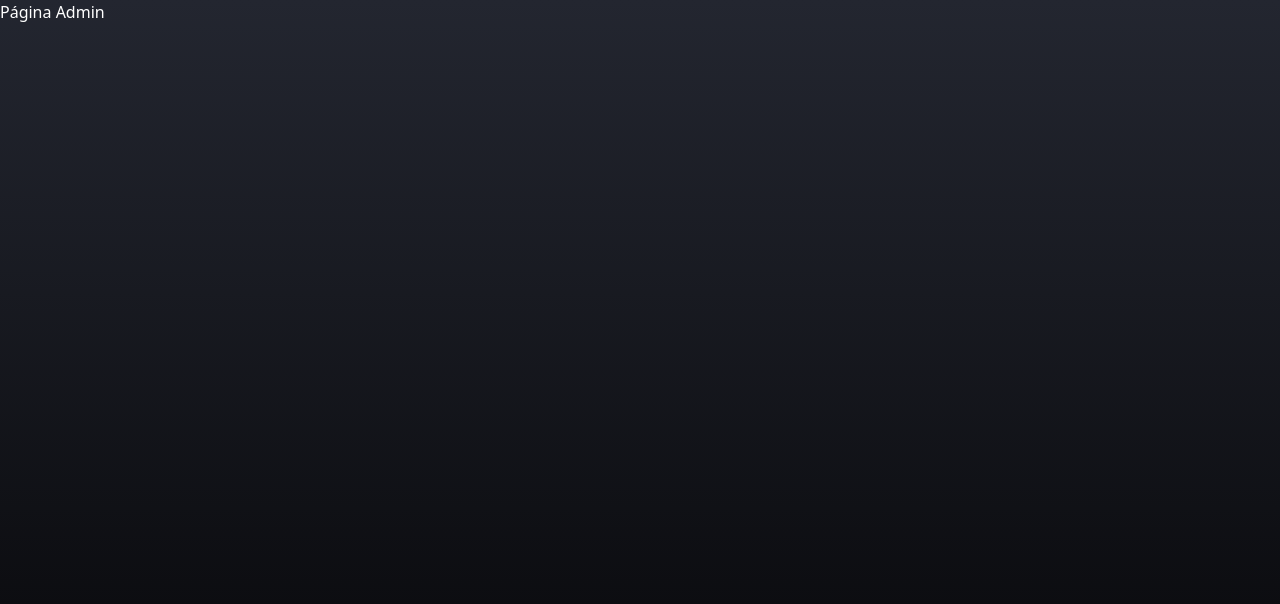
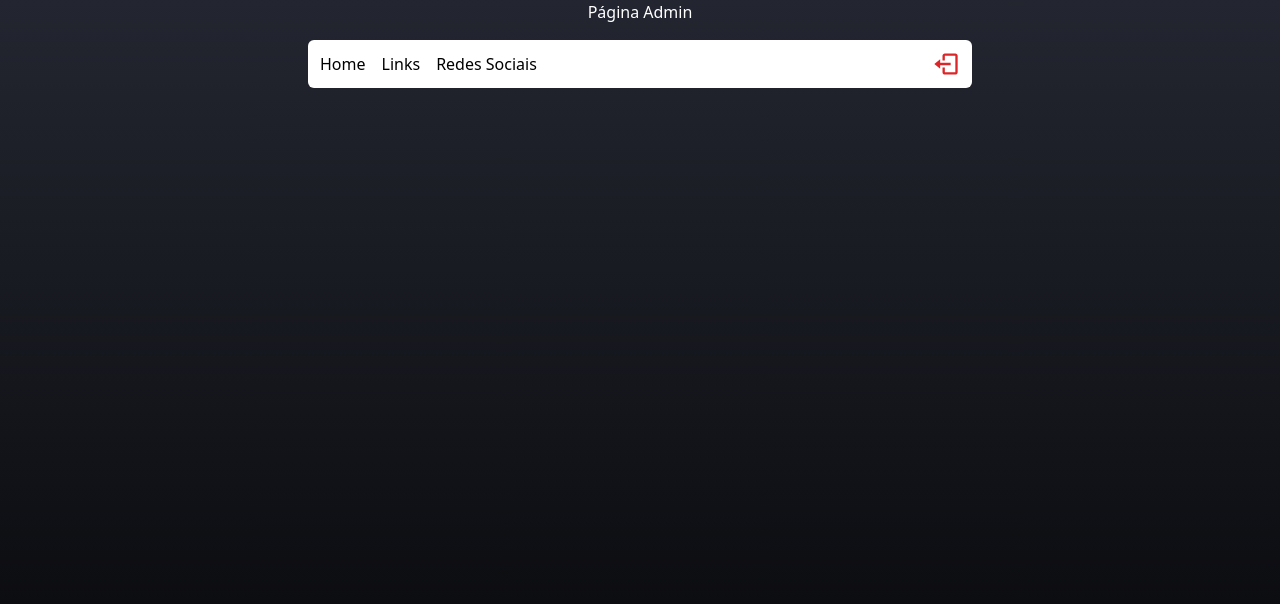
Before and after one commit to PedroVRibeiro/linktree-react-ts, a React (Vite) app: page /admin in a window 1280 px wide. Shown: the top 604 px of the page. Built offline with nearby package versions, Linux system fonts and the light colour scheme; no server answers; sample sign-in values are in the browser's storage.

Commit message:
create header component for navigation and logout

```diff
--- /dev/null
+++ b/src/components/Header/index.tsx
@@ -0,0 +1,26 @@
+import { signOut } from "firebase/auth";
+import { auth } from "../../services/firebaseConnection";
+import { Link } from "react-router-dom";
+import { BiLogOut } from "react-icons/bi";
+
+export function Header() {
+  async function handleLogout() {
+    await signOut(auth);
+  }
+
+  return (
+    <header className="w-full max-w-2xl mt-4 px-1">
+      <nav className="w-full bg-white h-12 flex items-center justify-between rounded-md px-3">
+        <div className="flex gap-4 font-medium">
+          <Link to="/">Home</Link>
+          <Link to="/admin">Links</Link>
+          <Link to="/admin/social">Redes Sociais</Link>
+        </div>
+
+        <button onClick={handleLogout}>
+          <BiLogOut size={28} color="#db2629" />
+        </button>
+      </nav>
+    </header>
+  );
+}
--- a/src/pages/admin/index.tsx
+++ b/src/pages/admin/index.tsx
@@ -1,7 +1,10 @@
+import { Header } from "../../components/Header";
+
 export function Admin() {
   return (
-    <div>
+    <div className="flex items-center flex-col min-h-screen pb-7 px-2">
       <h1 className="text-white">Página Admin</h1>
+      <Header />
     </div>
   );
 }
```
